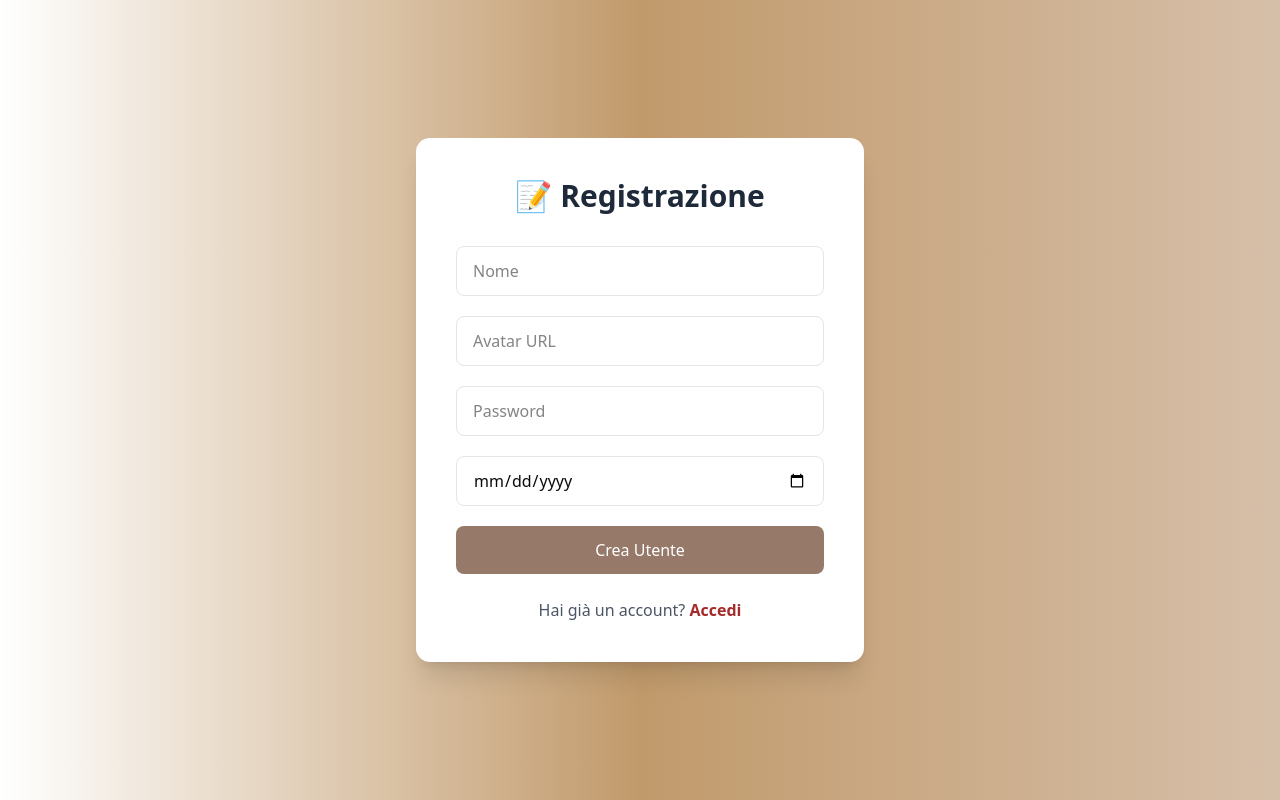
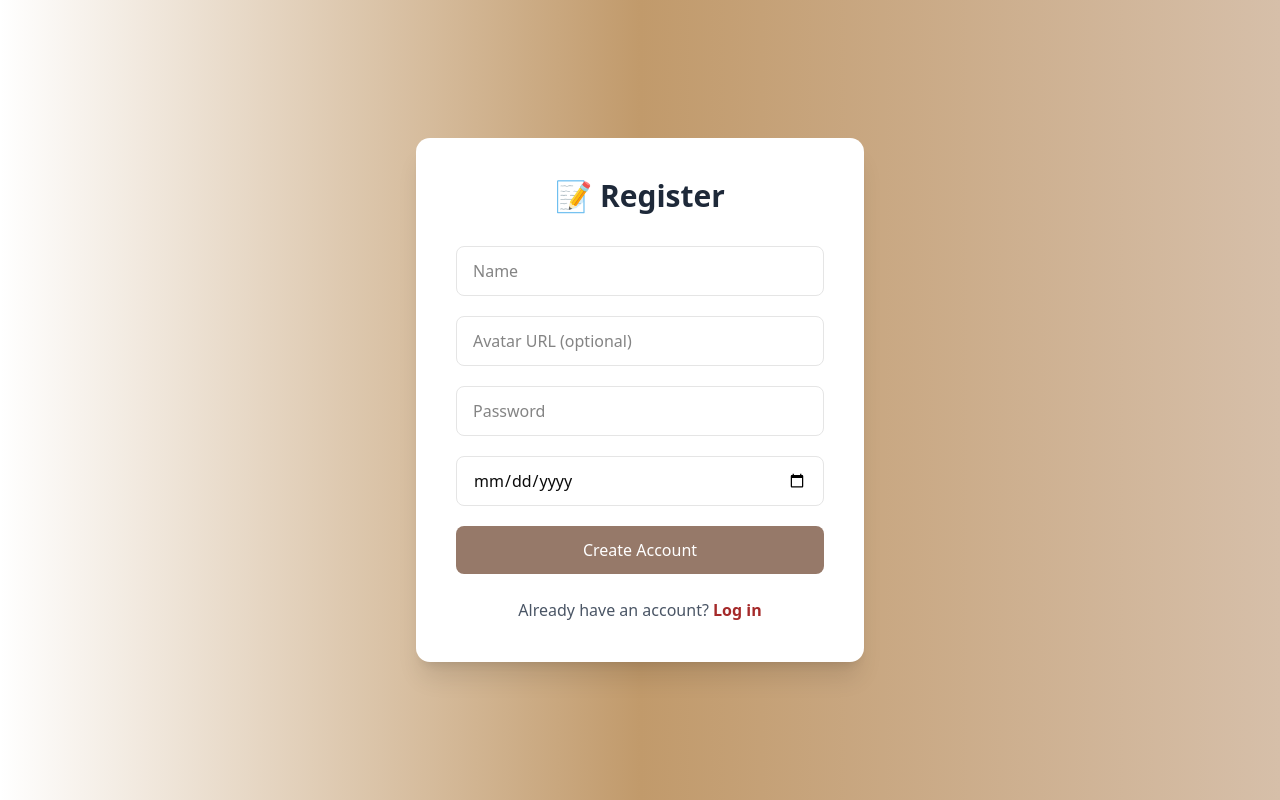
Before and after one commit to SimplyAndry/users-books-campus, a Next.js app: page /auth/signup in a window 1280 px wide. Built offline with nearby package versions, Linux system fonts and the light colour scheme.

Commit message:
React hook form usato per il form della registrazione e miglioramento del form

```diff
--- a/components/deletebutton.tsx
+++ b/components/deletebutton.tsx
@@ -23,7 +23,7 @@ export function DeleteButton({ id, sellerId }: { id: string, sellerId: string })
 
   if (user?.id === sellerId) {
     return (
-      <Button onClick={() => deleteBook()} variant="destructive" size="lg" className="w-sm h-12 bg-red-600">
+      <Button onClick={() => deleteBook()} variant="destructive" size="lg" className="w-sm h-12 bg-red-600 mt-4">
         <Trash2 className="w-4 h-4 mr-2" />
         <span className="text-xl">Delete Book</span>
       </Button>
--- a/src/app/auth/signup/page.tsx
+++ b/src/app/auth/signup/page.tsx
@@ -1,109 +1,138 @@
 "use client";
-import { useState, useEffect } from "react";
+import { useEffect, useState } from "react";
 import { useRouter } from "next/navigation";
+import { useForm } from "react-hook-form";
 import { Api } from "@/src/lib/api";
 import { useAuthStore } from "@/src/store/useUserStore";
+
+type RegisterFormData = {
+  name: string;
+  avatar?: string;
+  password: string;
+  birthdate: string;
+  articlesIds: string;
+};
 
 export default function Register() {
   const { user } = useAuthStore();
   const router = useRouter();
+  const [regMessage, setRegMessage] = useState("");
 
-  const [regName, setRegName] = useState("");
-  const [regAvatar, setRegAvatar] = useState("");
-  const [regBirthdate, setRegBirthdate] = useState("");
-  const [regPassword, setRegPassword] = useState("");
-  const [regArticlesId, setRegArticlesId] = useState("");
-  const [regMessage, setRegMessage] = useState("");
+  const {
+    register,
+    handleSubmit,
+    reset,
+    formState: { errors, isSubmitting },
+  } = useForm<RegisterFormData>({
+    defaultValues: {
+      name: "",
+      avatar: "",
+      password: "",
+      birthdate: "",
+      articlesIds: "0",
+    },
+  });
 
   useEffect(() => {
     if (user) {
-      router.replace("/"); // redirect automatico se già loggato
+      router.replace("/");
     }
   }, [user, router]);
 
-  const handleRegister = async (e: React.FormEvent) => {
-    e.preventDefault();
+  const onSubmit = async (data: RegisterFormData) => {
     setRegMessage("");
-
     try {
       const newUser = {
         id: crypto.randomUUID(),
-        name: regName,
-        avatar: regAvatar,
-        birthdate: regBirthdate,
-        password: regPassword,
-        articlesIds: regArticlesId,
+        ...data,
+        avatar: data.avatar && data.avatar.trim() !== "" ? data.avatar : "/user.svg",
         createdAt: new Date().toISOString(),
       };
 
       const created = await Api.createUser(newUser);
-      setRegMessage(`✅ Utente creato con ID: ${created.id}`);
+      setRegMessage(`✅ User created with ID: ${created.id}`);
 
-      setRegName("");
-      setRegAvatar("");
-      setRegBirthdate("");
-      setRegPassword("");
-      setRegArticlesId("");
+      reset(); // reset form
+      router.push("/auth/login");
     } catch (error) {
-      setRegMessage("⚠️ Errore durante la creazione");
+      setRegMessage("⚠️ Error while creating user");
     }
   };
 
-  if (user) {
-    return null;
-  }
+  if (user) return null;
 
   return (
     <div className="min-h-screen flex items-center justify-center bg-gradient-to-r from-white-600 via-[#C19A6B] to-[#d6bfa9]">
       <div className="bg-white p-10 rounded-xl shadow-xl max-w-md w-full">
-        <h2 className="text-3xl font-bold mb-8 text-center text-gray-800">📝 Registrazione</h2>
+        <h2 className="text-3xl font-bold mb-8 text-center text-gray-800">
+          📝 Register
+        </h2>
 
-        <form onSubmit={handleRegister} className="space-y-5">
+        <form onSubmit={handleSubmit(onSubmit)} className="space-y-5">
+          {/* Name */}
           <input
             type="text"
-            placeholder="Nome"
-            value={regName}
-            onChange={(e) => setRegName(e.target.value)}
-            required
+            placeholder="Name"
+            {...register("name", { required: "Name is required" })}
             className="w-full px-4 py-3 border rounded-md focus:outline-none focus:ring-2 focus:ring-[#C2B280]"
           />
+          {errors.name && (
+            <p className="text-red-500 text-sm">{errors.name.message}</p>
+          )}
+
+          {/* Avatar (optional) */}
           <input
             type="url"
-            placeholder="Avatar URL"
-            value={regAvatar}
-            onChange={(e) => setRegAvatar(e.target.value)}
-            required
+            placeholder="Avatar URL (optional)"
+            {...register("avatar", {
+              pattern: {
+                value: /^https?:\/\/.+/,
+                message: "Please enter a valid URL",
+              },
+            })}
             className="w-full px-4 py-3 border rounded-md focus:outline-none focus:ring-2 focus:ring-[#C2B280]"
           />
+          {errors.avatar && (
+            <p className="text-red-500 text-sm">{errors.avatar.message}</p>
+          )}
+
+          {/* Password */}
           <input
             type="password"
             placeholder="Password"
-            value={regPassword}
-            onChange={(e) => setRegPassword(e.target.value)}
-            required
+            {...register("password", {
+              required: "Password is required",
+              minLength: {
+                value: 6,
+                message: "At least 6 characters",
+              },
+            })}
             className="w-full px-4 py-3 border rounded-md focus:outline-none focus:ring-2 focus:ring-[#C2B280]"
           />
+          {errors.password && (
+            <p className="text-red-500 text-sm">{errors.password.message}</p>
+          )}
+
+          {/* Birthdate */}
           <input
             type="date"
-            value={regBirthdate}
-            onChange={(e) => setRegBirthdate(e.target.value)}
-            required
+            {...register("birthdate", { required: "Birthdate is required" })}
             className="w-full px-4 py-3 border rounded-md focus:outline-none focus:ring-2 focus:ring-[#C2B280]"
           />
-          <input
-            type="text"
-            placeholder="Articles ID"
-            value="0"
-            onChange={(e) => setRegArticlesId(e.target.value)}
-            required
-            className="hidden w-full px-4 py-3 border rounded-md focus:outline-none focus:ring-2 focus:ring-[#C2B280]"
-          />
+          {errors.birthdate && (
+            <p className="text-red-500 text-sm">{errors.birthdate.message}</p>
+          )}
+
+          {/* Articles ID (hidden) */}
+          <input type="hidden" value="0" {...register("articlesIds")} />
+
+          {/* Button */}
           <button
             type="submit"
-            onClick={() => {window.location.href = "/auth/login";}}
-            className="w-full bg-[#967969] text-white py-3 rounded-md hover:bg-stone-500 transition"
+            disabled={isSubmitting}
+            className="w-full bg-[#967969] text-white py-3 rounded-md hover:bg-stone-500 transition disabled:opacity-50"
           >
-            Crea Utente
+            {isSubmitting ? "Creating..." : "Create Account"}
           </button>
         </form>
 
@@ -112,9 +141,12 @@ export default function Register() {
         )}
 
         <p className="mt-6 text-center text-gray-600">
-          Hai già un account?{" "}
-          <a href="/auth/login" className="text-[#A52A2A] font-semibold hover:underline">
-            Accedi
+          Already have an account?{" "}
+          <a
+            href="/auth/login"
+            className="text-[#A52A2A] font-semibold hover:underline"
+          >
+            Log in
           </a>
         </p>
       </div>
```
